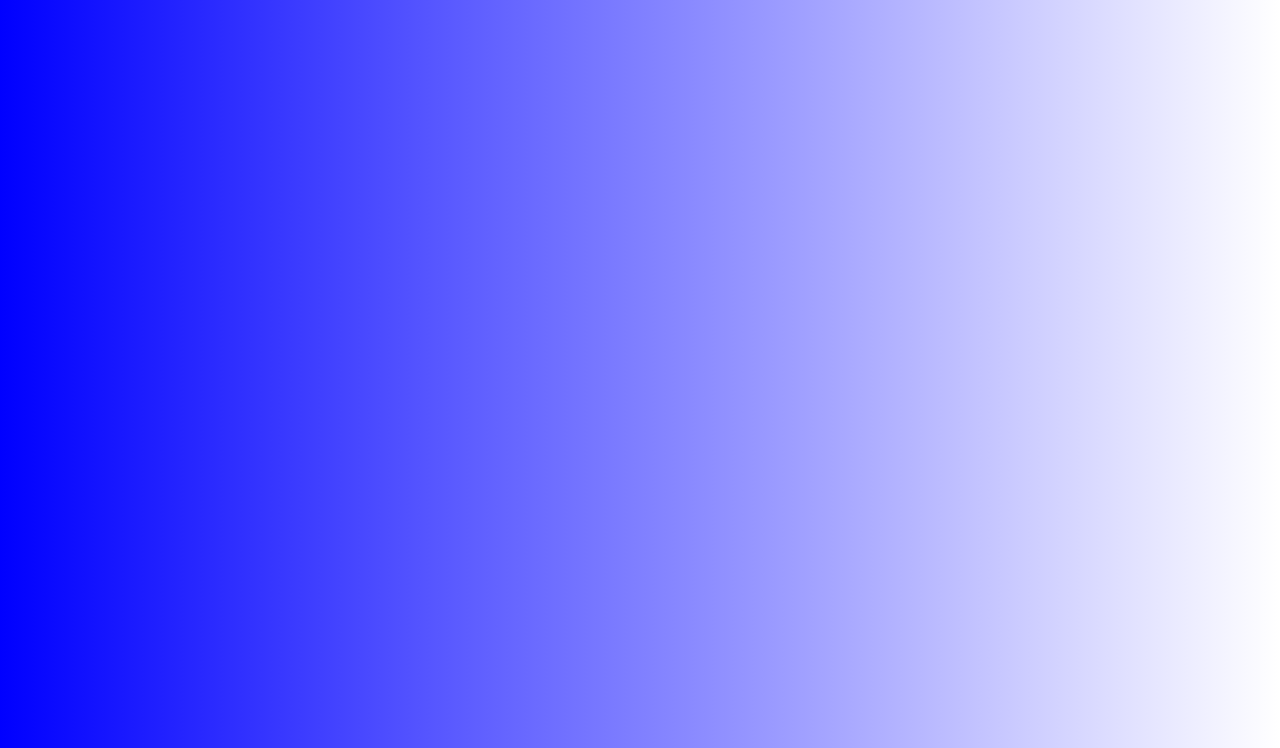
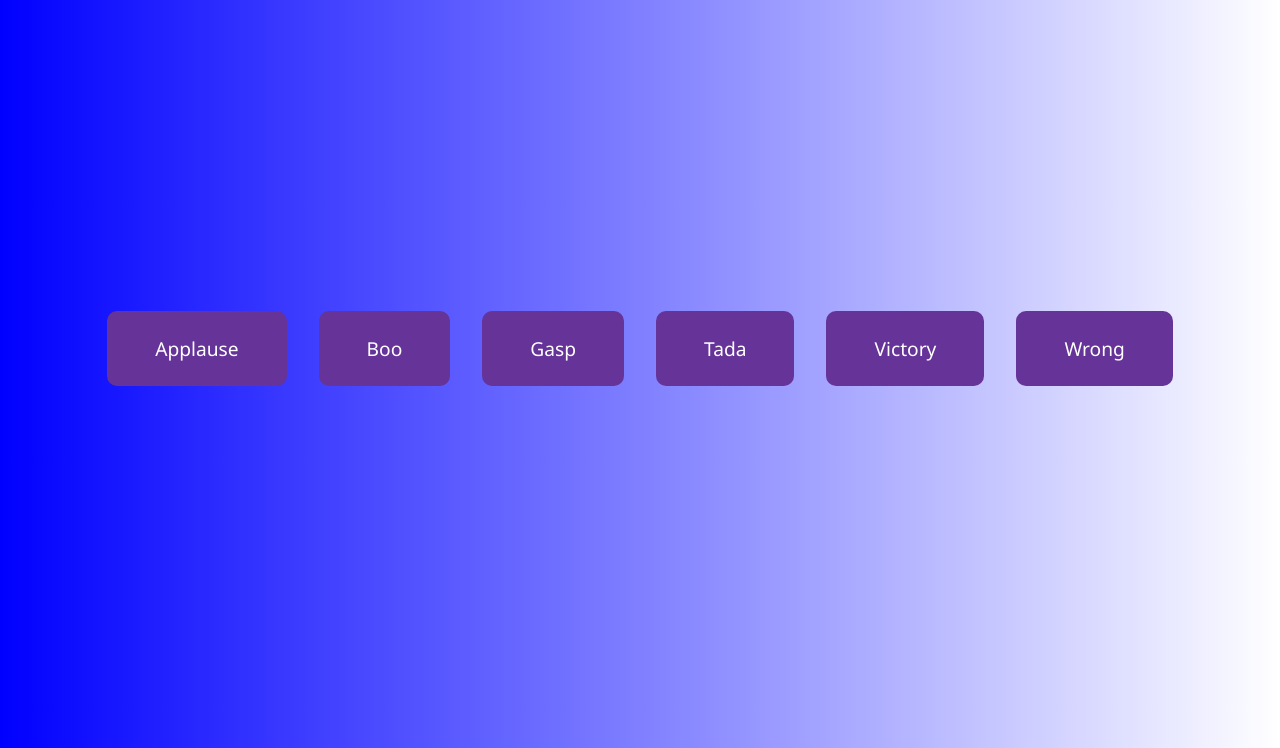
Before and after one commit to Slimboyfat-1979/Projects, a plain HTML site: page 09_SoundBoard/Index.html in a window 1280 px wide. Shown: the part 52-800 px from the top of the page. Drawn offline with Linux system fonts and the light colour scheme.

Commit message:
Added new files and completed project

```diff
--- a/09_SoundBoard/Index.html
+++ b/09_SoundBoard/Index.html
@@ -4,12 +4,17 @@
     <meta charset="UTF-8">
     <meta name="viewport" content="width=device-width, initial-scale=1.0">
     <link rel="stylesheet" href="style.css">
-    <title>Document</title>
+    <title>Sound Board</title>
 </head>
 <body>
-    <h1>This is some content</h1>
     <div class="wrapper">
-
+        <audio id="applause" src="sounds/applause.mp3"></audio>
+        <audio id="boo" src="sounds/boo.mp3"></audio>
+        <audio id="gasp" src="sounds/gasp.mp3"></audio>
+        <audio id="tada" src="sounds/tada.mp3"></audio>
+        <audio id="victory" src="sounds/victory.mp3"></audio>
+        <audio id="wrong" src="sounds/wrong.mp3"></audio>
+        <div id="buttons"></div>
     </div>
     <script src="index.js"></script>
 </body>
--- a/09_SoundBoard/index.js
+++ b/09_SoundBoard/index.js
@@ -0,0 +1,23 @@
+const sounds = ['applause', 'boo', 'gasp', 'tada', 'victory', 'wrong'];
+
+sounds.forEach((sound) => {
+    const btn = document.createElement('button');
+    btn.classList.add('btn');
+    btn.innerText = sound;
+    btn.style.textTransform  = 'Capitalize';
+    document.getElementById('buttons').appendChild(btn);
+
+    btn.addEventListener('click', () => {
+        stopSongs();
+        document.getElementById(sound).play();
+    })
+})
+
+function stopSongs() {
+    sounds.forEach((sound) => {
+        const song = document.getElementById(sound);
+        console.log(song);
+        song.pause();
+        song.currentTime = 0;
+    })
+}
--- a/09_SoundBoard/style.css
+++ b/09_SoundBoard/style.css
@@ -7,3 +7,31 @@ body {
     height: 100vh;
     background: linear-gradient(to right, blue, white)
 }
+
+.wrapper {
+    display: flex;
+    justify-content: center;
+    align-items: center;
+    height: 100%;
+}
+
+.btn {
+    padding: 1.5rem 3rem;
+    margin: 1rem;
+    border-radius: 10px;
+    background-color: rebeccapurple;
+    border: none;
+    font-size: 1.2rem;
+    color: white;
+    font-family: inherit;
+    font-family: 'Segoe UI', Tahoma, Geneva, Verdana, sans-serif;
+}
+
+.btn:hover {
+    opacity: 0.9;
+    cursor: pointer;
+}
+
+.btn:focus {
+    outline: none;
+}
```
Also changed, not shown: 6 other files.
